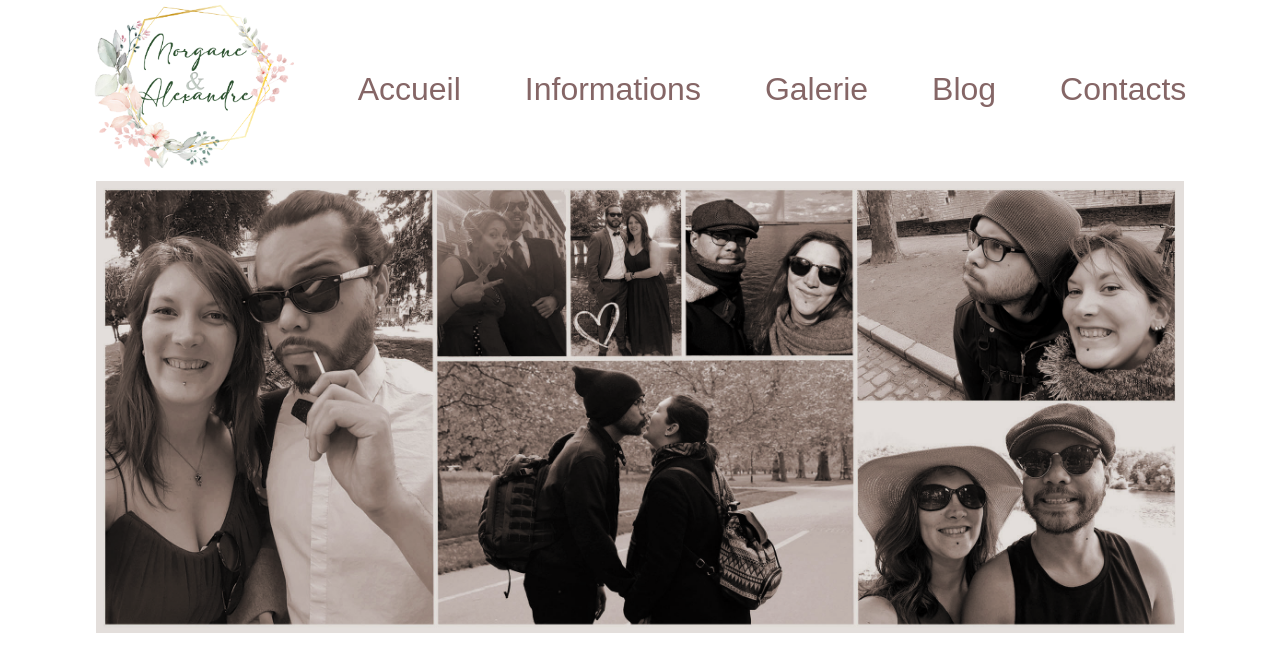
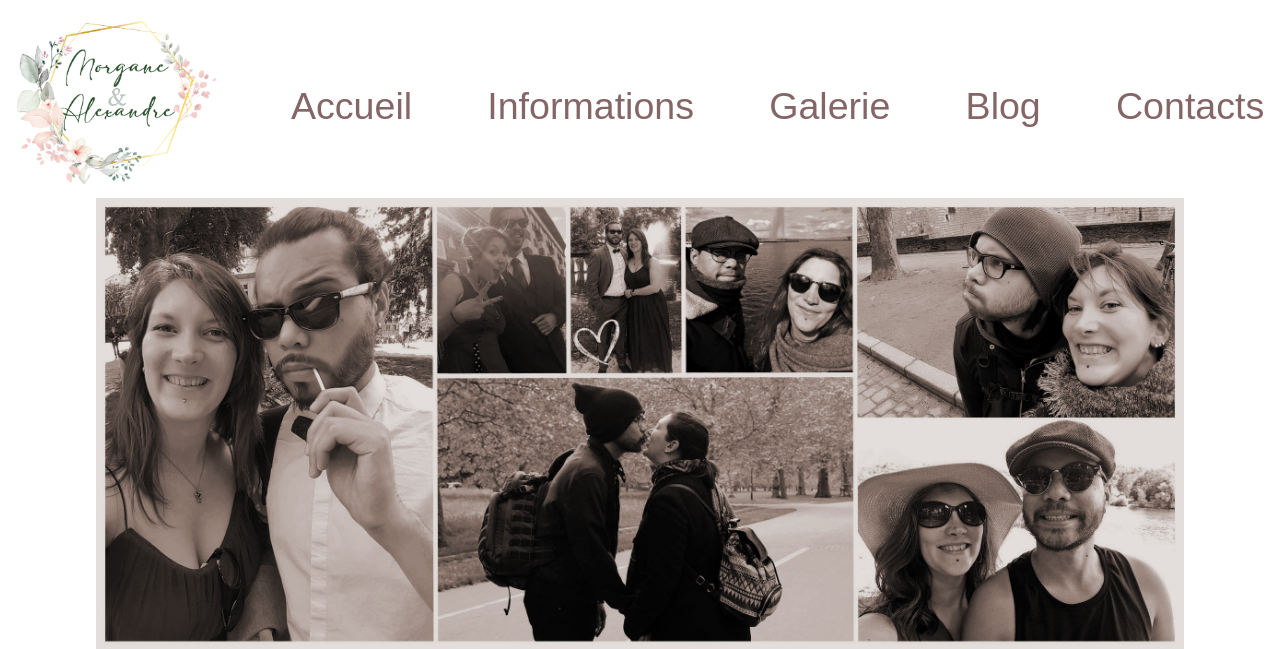
Before and after one commit to LaurineRoulland/Hiboux_2022, a PHP site: page / in a window 1280 px wide. Shown: the top 649 px of the page. Run offline with PHP 8.4, Linux system fonts and the light colour scheme; data that the repository does not hold is empty; some web fonts are replaced.

Commit message:
Repositionnement du logo
- Repositionnement du logo
- Agrandissement de la police

```diff
--- a/css/style1.css
+++ b/css/style1.css
@@ -114,14 +114,15 @@ nav{
 	display: flex;
 	justify-content: center;
 	align-items: center;
-	margin: 0 auto;}
+	margin: 1em auto 0;}
 
 nav a.header_menu{
 	display:none;}
 
 ul li{
-	padding: 0 1em;
-	font-size: 2em;}
+	margin: 0 1em;
+	font-size: 2.35em;
+	text-align: center;}
 
 ul li a{
 	text-decoration: none; color: #856666;}
@@ -142,6 +143,7 @@ ul li a:hover:after{
 /*  BANIERE */
 
 #baniere {
+	width: 100%;
 	text-align: center;}
 
 #baniere img{
```
